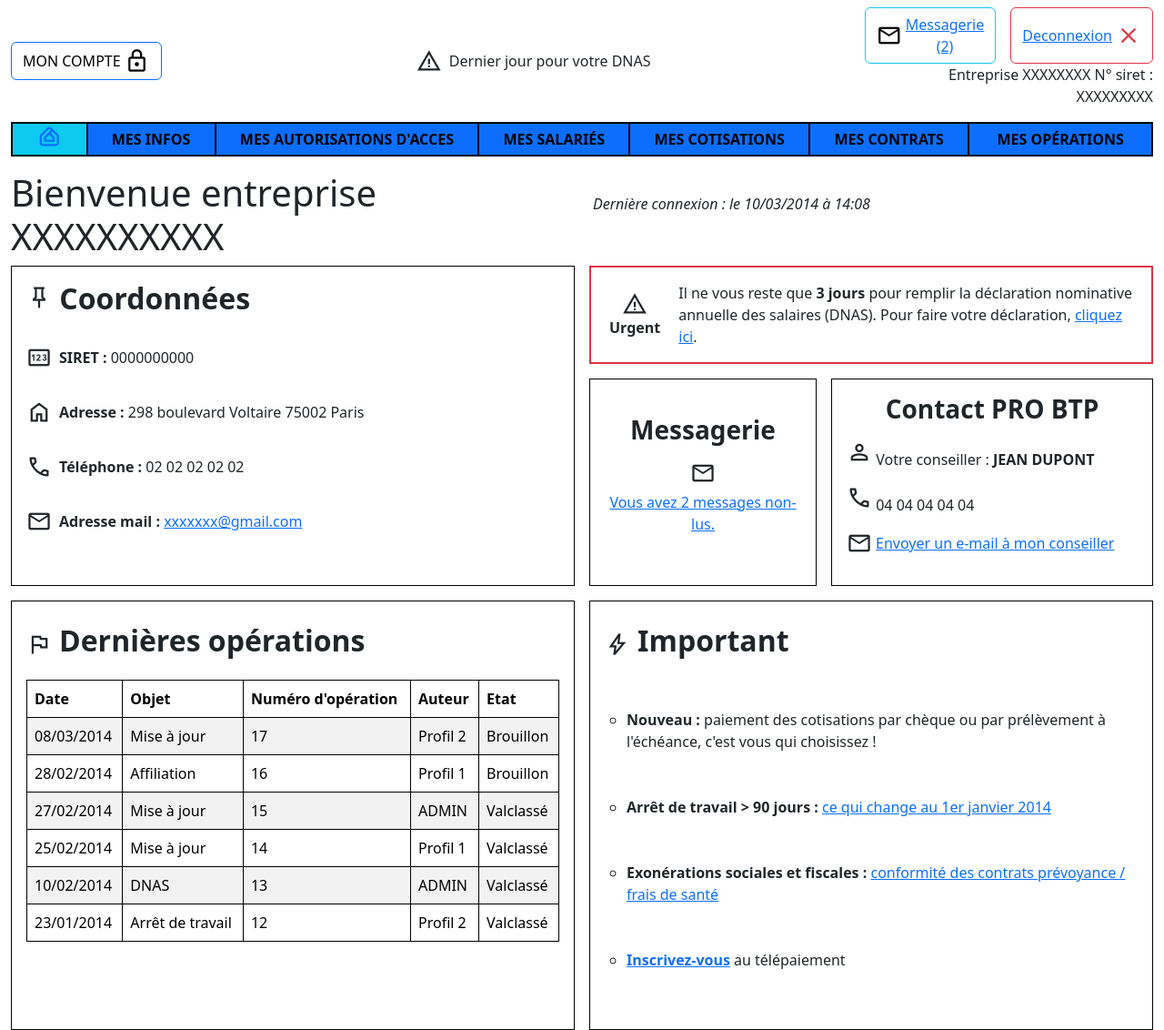
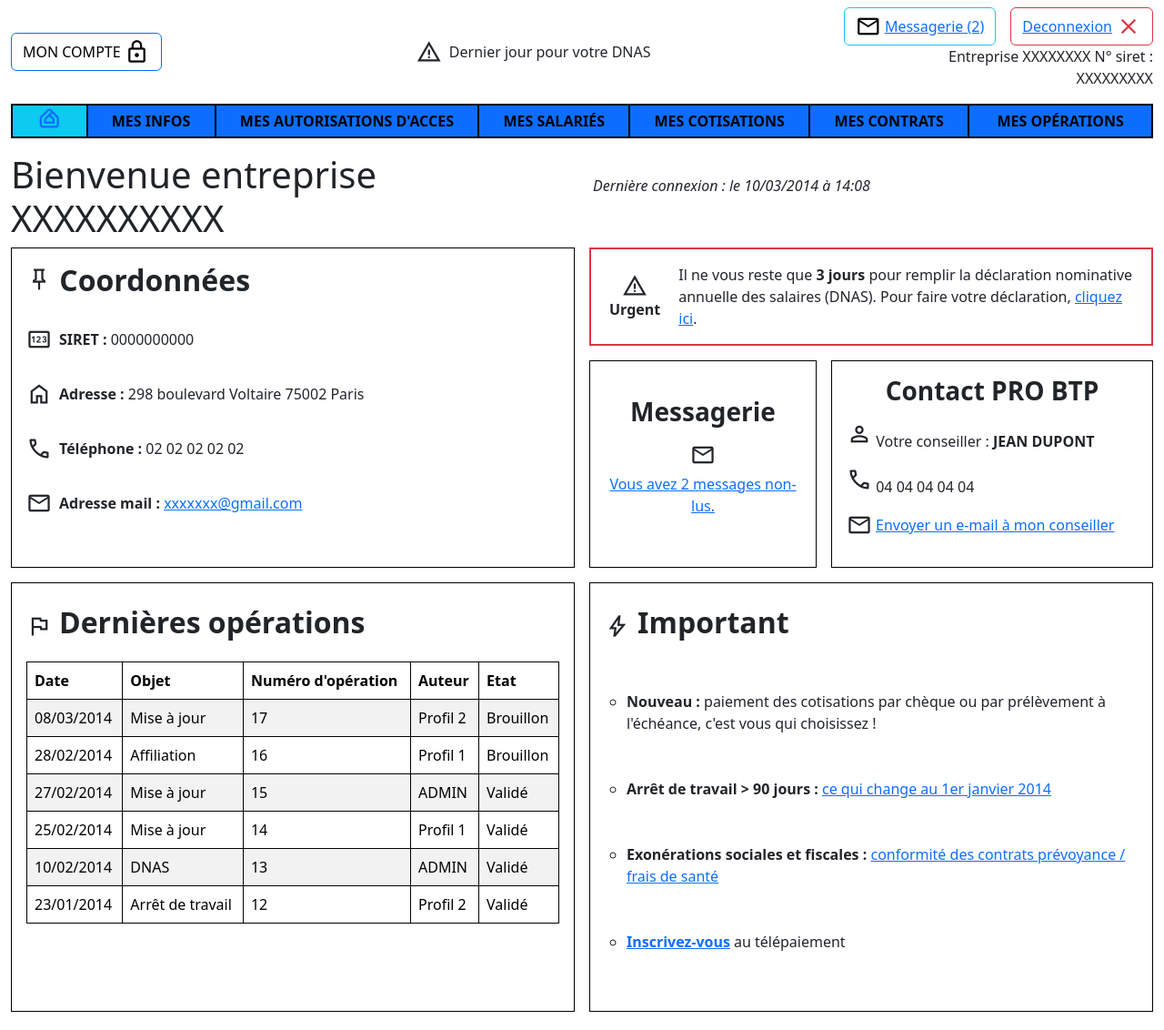
Before and after one commit to FabienneSaubert/maquette_CSS-et-Bootstrap_version, a plain HTML site: page maquette_Bootstrap/indexBS.html in a window 1280 px wide. Shown: the whole page at 91% size. Drawn offline with nearby package versions, Linux system fonts and the light colour scheme.

Commit message:
Modification erreur tableau

```diff
--- a/maquette_Bootstrap/indexBS.html
+++ b/maquette_Bootstrap/indexBS.html
@@ -64,7 +64,7 @@
         >
           <div class="d-flex justify-content-end gap-3 mt-2">
             <div
-              class="messagelink d-flex align-items-center gap-1 btn btn-outline-info"
+              class="messagelink d-flex align-items-center gap-1 btn btn-outline-info text-nowrap"
             >
               <span class="material-symbols-outlined text-black">mail</span>
               <a href="ms-outlook:">Messagerie (2)</a>
@@ -277,21 +277,21 @@
                   <td class="border border-black text-start">Mise à jour</td>
                   <td class="border border-black text-start">15</td>
                   <td class="border border-black text-start">ADMIN</td>
-                  <td class="border border-black text-start">Valclassé</td>
+                  <td class="border border-black text-start">Validé</td>
                 </tr>
                 <tr>
                   <td class="border border-black text-start">25/02/2014</td>
                   <td class="border border-black text-start">Mise à jour</td>
                   <td class="border border-black text-start">14</td>
                   <td class="border border-black text-start">Profil 1</td>
-                  <td class="border border-black text-start">Valclassé</td>
+                  <td class="border border-black text-start">Validé</td>
                 </tr>
                 <tr>
                   <td class="border border-black text-start">10/02/2014</td>
                   <td class="border border-black text-start">DNAS</td>
                   <td class="border border-black text-start">13</td>
                   <td class="border border-black text-start">ADMIN</td>
-                  <td class="border border-black text-start">Valclassé</td>
+                  <td class="border border-black text-start">Validé</td>
                 </tr>
                 <tr>
                   <td class="border border-black text-start">23/01/2014</td>
@@ -300,7 +300,7 @@
                   </td>
                   <td class="border border-black text-start">12</td>
                   <td class="border border-black text-start">Profil 2</td>
-                  <td class="border border-black text-start">Valclassé</td>
+                  <td class="border border-black text-start">Validé</td>
                 </tr>
               </tbody>
             </table>
```
